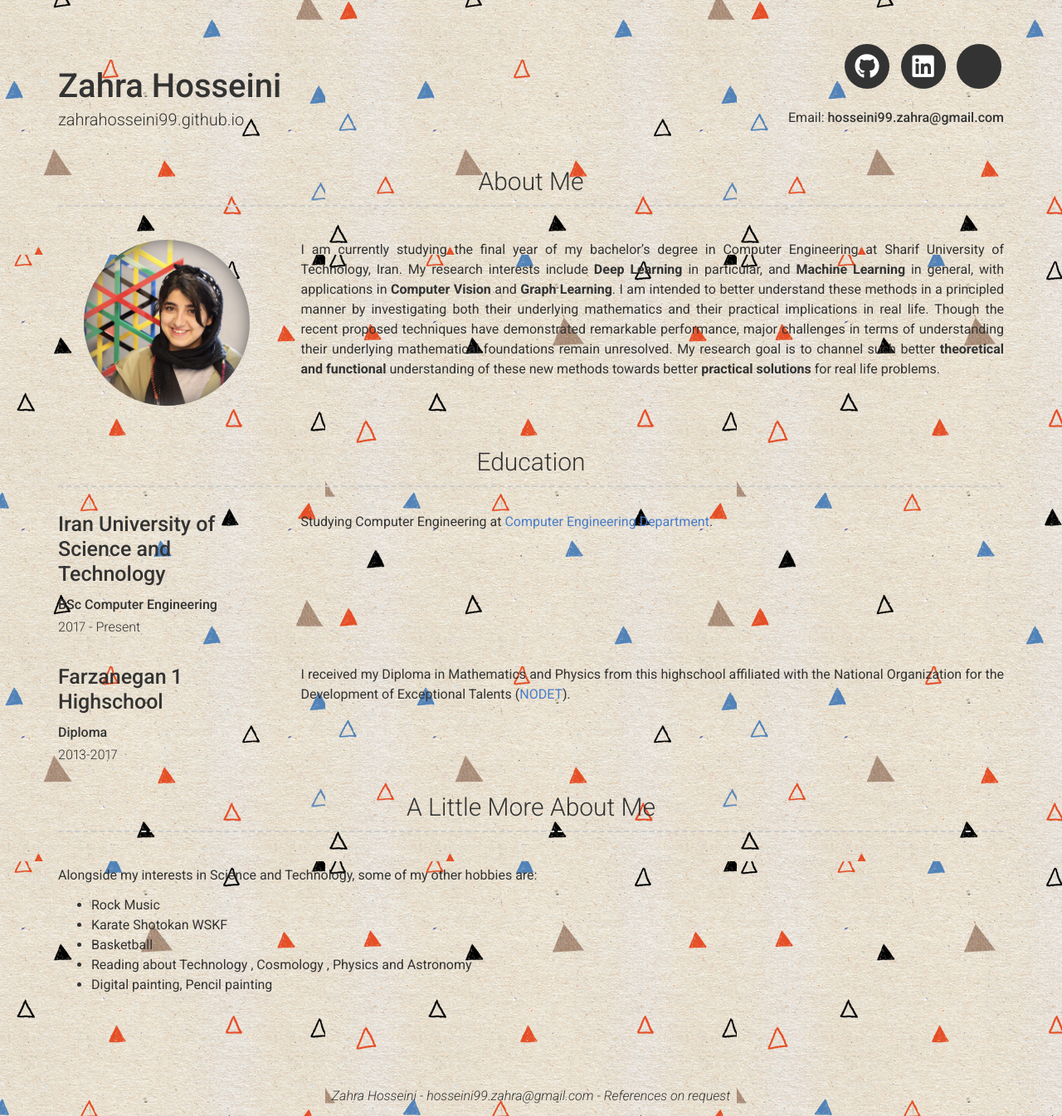
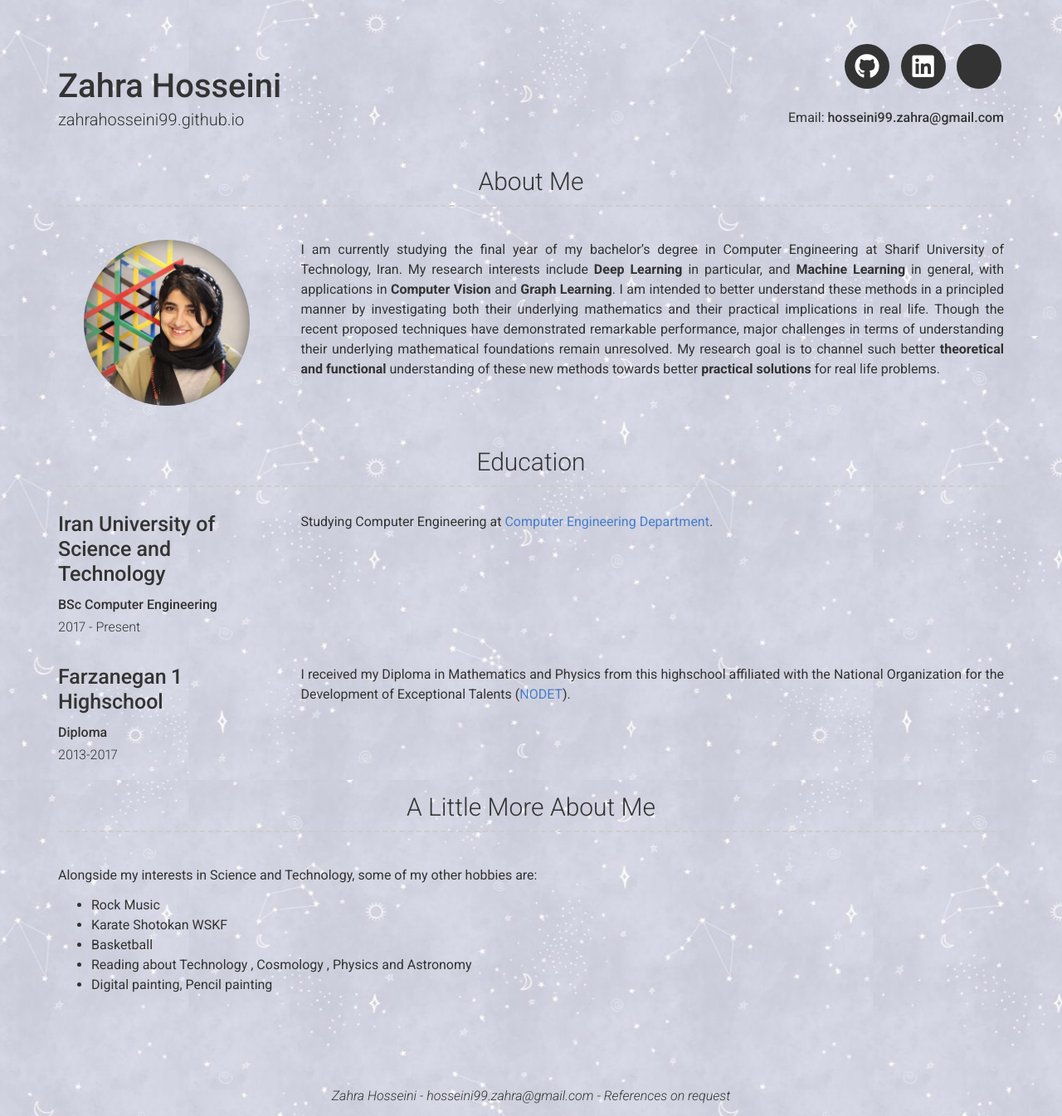
Before and after one commit to zahrahosseini99/zahrahosseini99.github.io, a Jekyll site: the page built from index.md, in a window 1280 px wide. Shown: the whole page at 83% size. Built offline with Jekyll 4.4.1, drawn with Linux system fonts in a browser that asks for light colours; a style sheet for code colours, icons or effects is not loaded.

Commit message:
Edit background

```diff
--- a/_layouts/default.html
+++ b/_layouts/default.html
@@ -3,7 +3,7 @@
 
 {%- include head.html -%}
 
-<body style="background-image: url(/images/simple.png)">
+<body style="background-image: url(/images/zodiac.jpg)">
 
     {%- include header.html -%}
 
```
Also changed, not shown: images/pf.jpg (deleted), images/starscolor.jpg (added), images/zodiac.jpg (added).
